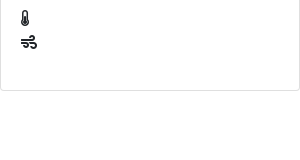
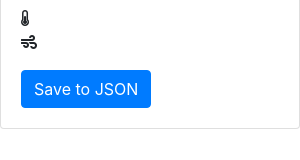
Before and after one commit to brainhubeu/electron-workshop, an Electron app: page index.html in a window 300 px wide. Shown: the part 353-513 px from the top of the page. Drawn offline with nearby package versions, Linux system fonts and the light colour scheme.

Commit message:
Add button for GUI without functionality

```diff
--- a/index.html
+++ b/index.html
@@ -29,6 +29,7 @@
           </div>
         </div>
       </p>
+      <a id="saveToJsonBtn" href="#" class="btn btn-primary">Save to JSON</a>
     </div>
   </div>
   <script>
```
